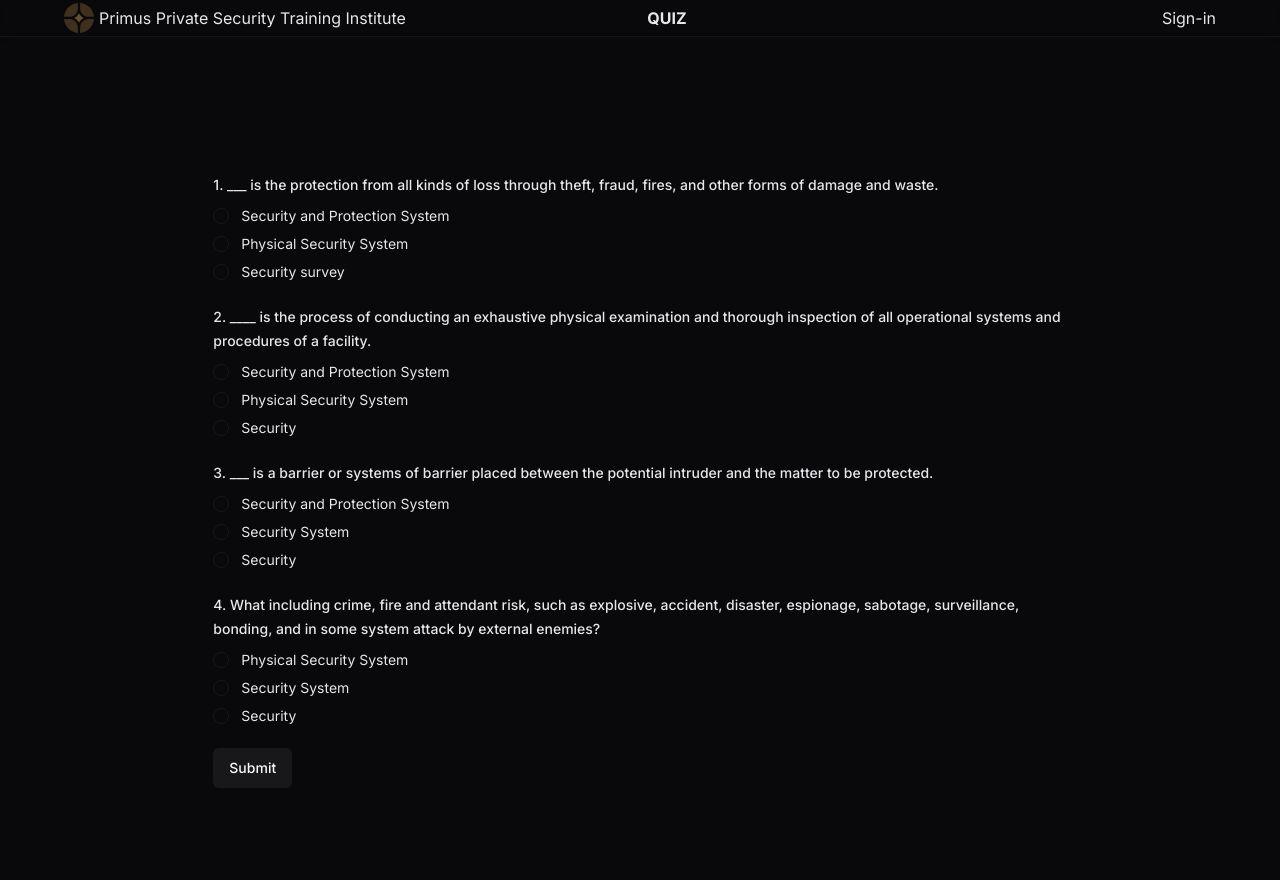
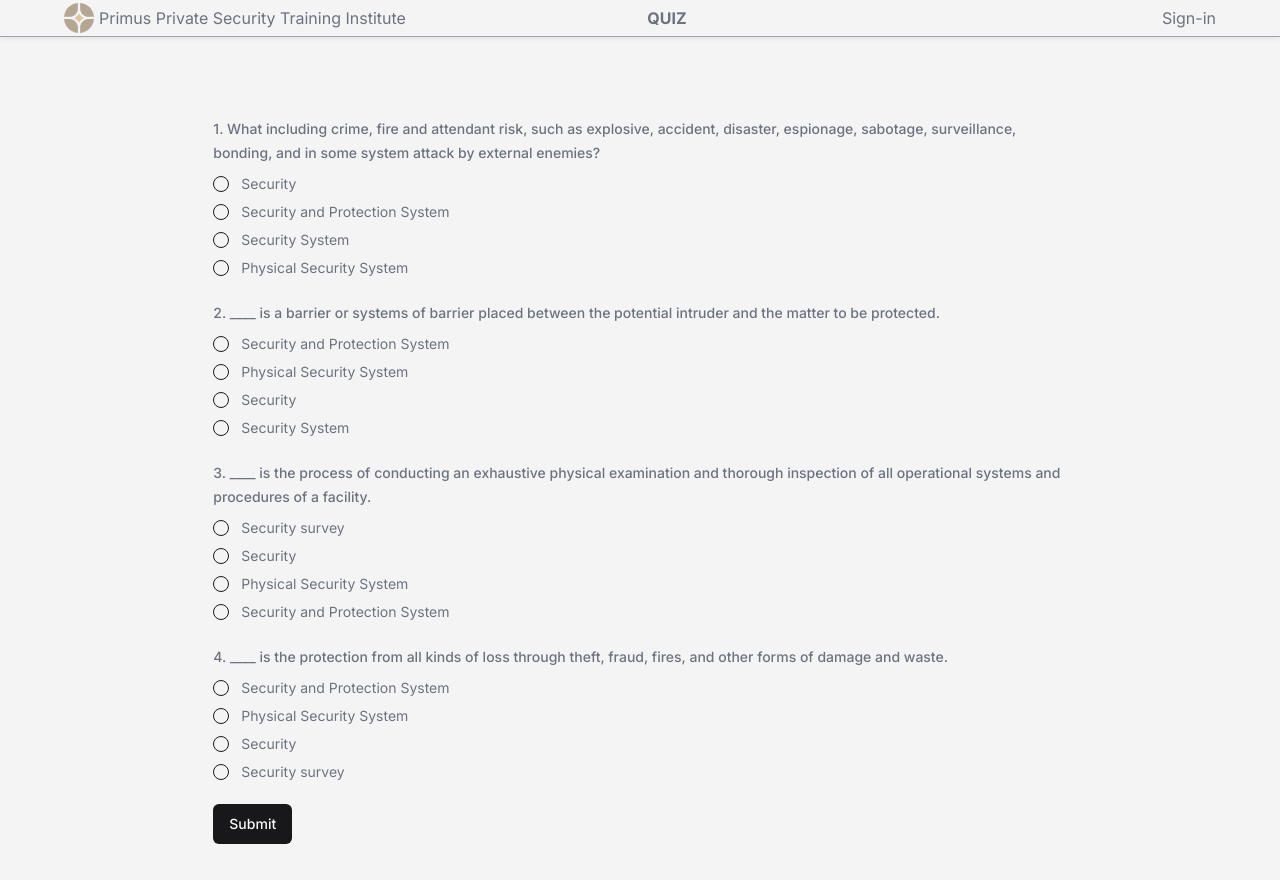
Before and after one commit to dibeligor/primus-test, a Next.js app: page /quiz in a window 1280 px wide. Built offline with nearby package versions, Linux system fonts and the light colour scheme.

Commit message:
Added shuffle

```diff
--- a/app/layout.tsx
+++ b/app/layout.tsx
@@ -17,7 +17,7 @@ export default function RootLayout({
 }) {
   return (
     <html lang="en">
-      <body className={`${inter.className} bg-zinc-950 text-gray-200 min-h-screen antialiased grainy text-gray-200`}>
+      <body className={`${inter.className} bg-zinc-100 text-gray-500 min-h-screen antialiased grainy text-gray-200`}>
 
         <Header />
         <main>{children}</main>
--- a/app/quiz/form.tsx
+++ b/app/quiz/form.tsx
@@ -16,6 +16,7 @@ import {
 } from "@/components/ui/form"
 import { RadioGroup, RadioGroupItem } from "@/components/ui/radio-group"
 import { toast } from "@/components/ui/use-toast"
+import shuffleArray from '@/utils/shuffleArray'
 
 const FormSchema = z.object({
   type: z.enum(["all", "mentions", "none"], {
@@ -23,7 +24,12 @@ const FormSchema = z.object({
   }),
 })
 
+const quizItems = shuffleArray(quiz.map(item => ({
+  ...item,
+  choices: shuffleArray([...item.incorrectAnswers, item.correctAnswer])
+})))
 
+console.log(quizItems)
 
 export function QuestionForm() {
   const form = useForm<z.infer<typeof FormSchema>>({
@@ -46,21 +52,21 @@ export function QuestionForm() {
   return (
     <Form {...form}>
         <form onSubmit={form.handleSubmit(onSubmit)} className="w-2/3 space-y-6">
-        {quiz.map((item, index) => (
-            <div key={item.id}>
+        {quizItems.map((quizItem, index) => (
+            <div key={quizItem.id}>
                 <FormField
                 control={form.control}
                 name="type"
                 render={({ field }) => (
                 <FormItem className="space-y-3">
-                    <FormLabel>{index +1 }. {item.question}</FormLabel>
+                    <FormLabel>{index +1 }. {quizItem.question}</FormLabel>
                     <FormControl>
                         <RadioGroup
                         onValueChange={field.onChange}
                         defaultValue={field.value}
                         className="flex flex-col space-y-1"
                         >
-                            {item.incorrectAnswers.map((choice, index) => (
+                            {quizItem.choices.map((choice, index) => (
                                 <FormItem key={index} className="flex items-center space-x-3 space-y-0">
                                     <FormControl>
                                         <RadioGroupItem value={choice} />
--- a/app/quiz/page.tsx
+++ b/app/quiz/page.tsx
@@ -1,10 +1,12 @@
 import { Button } from '@/components/ui/button'
-import React from 'react'
-
 import { QuestionForm } from './form'
 
 
+
+
 export default function Quiz() {
+
+
   return (
     <div className='w-full min-h-screen flex flex-col justify-center items-center mt-[5rem]'>
 
--- a/components/header.tsx
+++ b/components/header.tsx
@@ -13,13 +13,13 @@ export default function Header() {
               <h1 className='hidden md:block ml-[5px]'>Primus Private Security Training Institute</h1>
             </div>
             <div>
-              <Link href="/quiz" className="hover:text-white hover:text-lg transition text-center">
+              <Link href="/quiz" className="hover:text-lg transition text-center">
                 <h1 className='font-bold'>QUIZ</h1>
               </Link>
             </div>
             <div className='w-1/4 flex justify-end'>
 
-              <Link href="/" className=" hover:text-white hover:text-lg transition">
+              <Link href="/" className="hover:text-lg transition">
                 <h1>Sign-in</h1>
               </Link>
 
--- a/lib/data.js
+++ b/lib/data.js
@@ -1,14 +1,14 @@
 export const quiz = [
     {
         id:1,
-        question:"___ is the protection from all kinds of loss through theft, fraud, fires, and other forms of damage and waste.",
+        question:" ____ is the protection from all kinds of loss through theft, fraud, fires, and other forms of damage and waste.",
         incorrectAnswers:["Security and Protection System", "Physical Security System", "Security survey"],
         correctAnswer: "Security",
         category:"Security"
     },
     {
         id:2,
-        question:"____ is the process of conducting an exhaustive physical examination and thorough inspection of all operational systems and procedures of a facility.",
+        question:" ____ is the process of conducting an exhaustive physical examination and thorough inspection of all operational systems and procedures of a facility.",
         incorrectAnswers:["Security and Protection System", "Physical Security System", "Security"],
         correctAnswer: "Security survey",
         category:"Security",
@@ -16,7 +16,7 @@ export const quiz = [
     },
     {
         id:3,
-        question:"___ is a barrier or systems of barrier placed between the potential intruder and the matter to be protected.",
+        question:" ____ is a barrier or systems of barrier placed between the potential intruder and the matter to be protected.",
         incorrectAnswers:["Security and Protection System", "Security System", "Security"],
         correctAnswer: "Physical Security System",
         category:"Security",
@@ -24,7 +24,7 @@ export const quiz = [
     },
     {
         id:4,
-        question:"What including crime, fire and attendant risk, such as explosive, accident, disaster, espionage, sabotage, surveillance, bonding, and in some system attack by external enemies?",
+        question:" What including crime, fire and attendant risk, such as explosive, accident, disaster, espionage, sabotage, surveillance, bonding, and in some system attack by external enemies?",
         incorrectAnswers:["Physical Security System", "Security System", "Security"],
         correctAnswer: "Security and Protection System",
         category:"Security",
--- /dev/null
+++ b/utils/shuffleArray.ts
@@ -0,0 +1,5 @@
+export default function shuffleArray(array:any[]) {
+  return (
+    [...array].sort(() => Math.random() - 0.5)
+  )
+}
```
